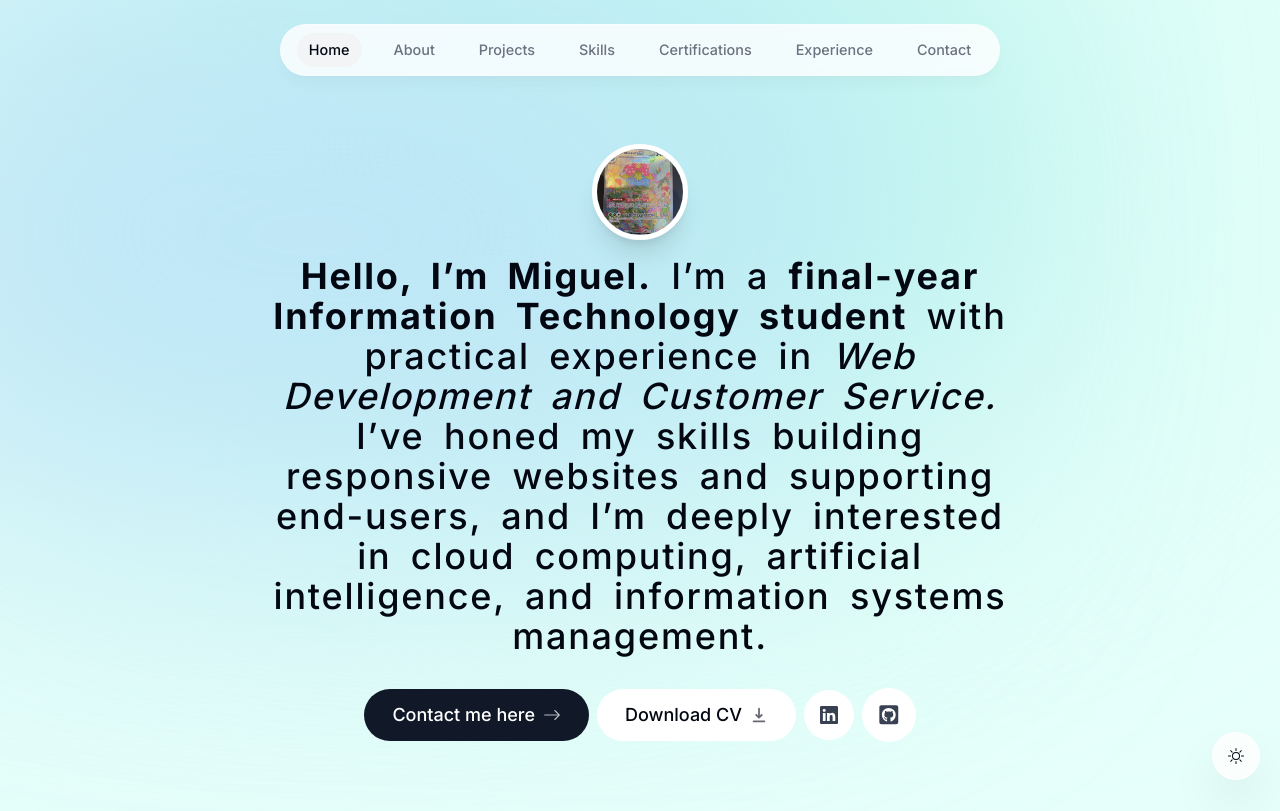
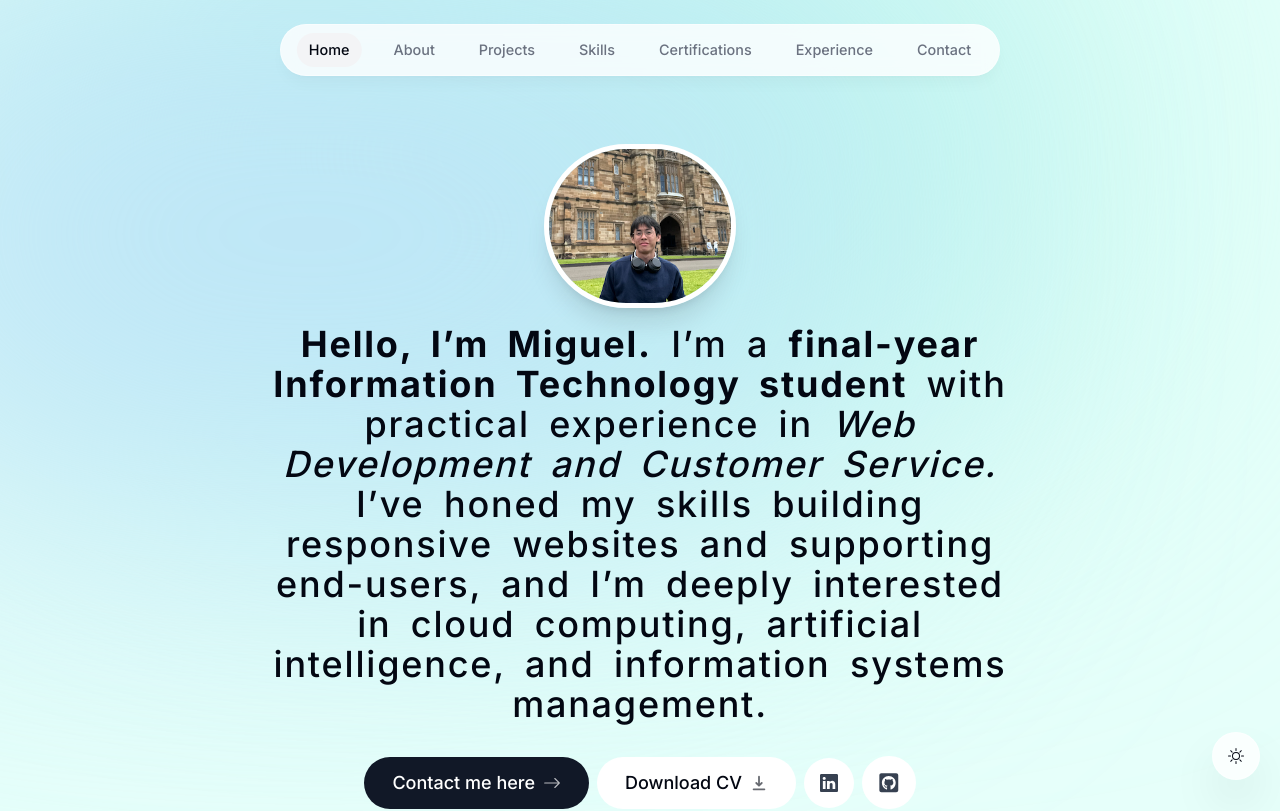
Before and after one commit to Miguell390/my-portfolio-website, a Next.js app: page / in a window 1280 px wide. Shown: the top 811 px of the page. Built offline with nearby package versions, Linux system fonts and the light colour scheme; no server answers.

Commit message:
added my profile picture

```diff
--- a/components/intro.tsx
+++ b/components/intro.tsx
@@ -29,13 +29,13 @@ export default function Intro() {
                         }}
                     >
                         <Image
-                            src="/profilepic.jpg"
+                            src="/migprofilepicture.png"
                             alt="Profile Picture"
                             width="192"
                             height="192"
                             quality="95"
                             priority={true}
-                            className="h-24 w-24 rounded-full object-cover border-[0.35rem] border-white shadow-xl"
+                            className="h-27 w-27 rounded-full object-cover border-[0.35rem] border-white shadow-xl"
                         />
                     </motion.div>
 
```
